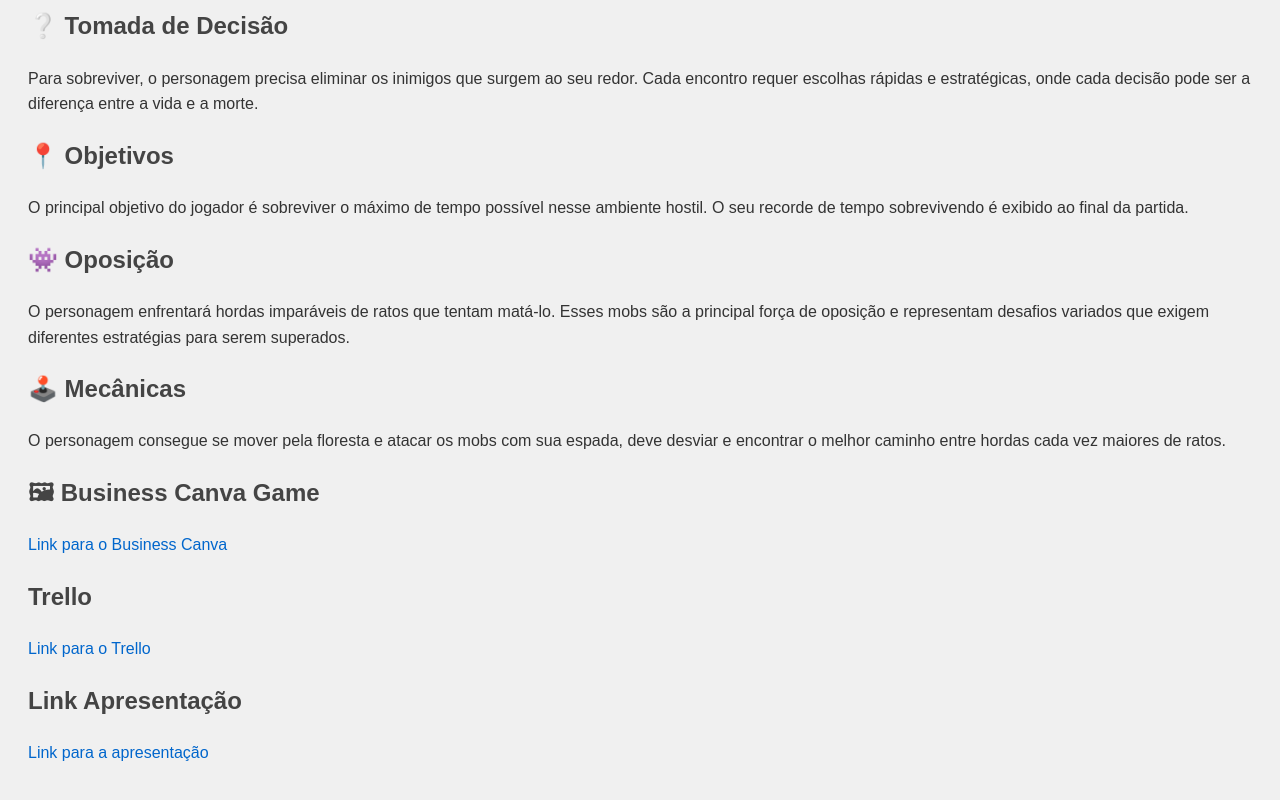
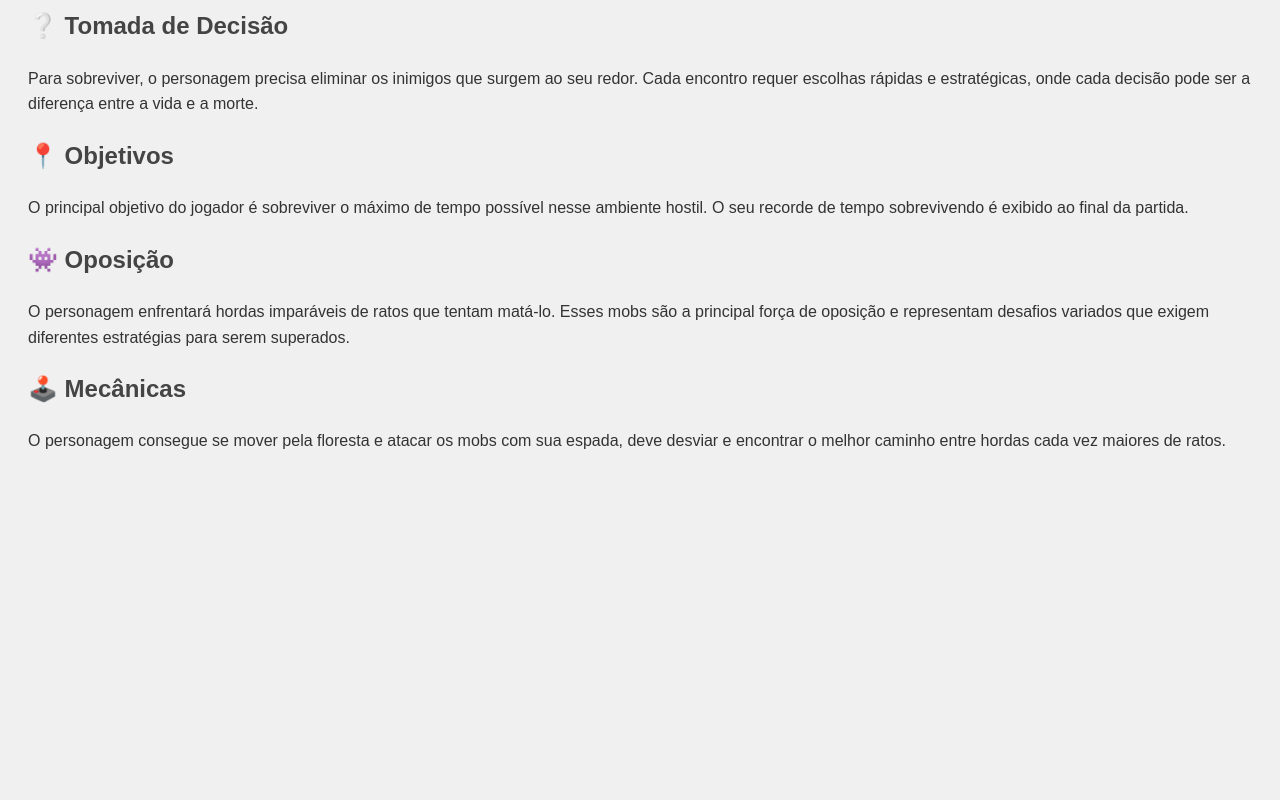
Before and after one commit to brunopdrocha/Just-Keep-Alive, a plain HTML site: page index.html in a window 1280 px wide. Shown: the part 601-1401 px from the top of the page. After the commit the page ends 1103 px from the top, so only its background shows below. Drawn offline with Linux system fonts and the light colour scheme.

Commit message:
Ajuste no HTML

```diff
--- a/index.html
+++ b/index.html
@@ -90,23 +90,6 @@
             melhor caminho entre hordas cada vez maiores de ratos.
         </p>
     </div>
-    <div class="section">
-        <h2>🖼 Business Canva Game</h2>
-        <a href="https://lucid.app/lucidspark/e6ced033-696b-4d8a-8113-961d6e9526dd/edit?viewport_loc=-16%2C2347%2C2457%2C1153%2C0_0&invitationId=inv_a51624d8-6469-46d2-a6c2-cbc99fc93f3a" target="_blank">
-            Link para o Business Canva
-        </a>
-    </div>
-    <div class="section">
-        <h2>Trello</h2>
-        <a href="https://trello.com/invite/b/66da33176235d2edd3a4676a/ATTI02deb265ee71f2baee8bca9db3125a457589B0DF/just-keep-alive-tasks" target="_blank">
-            Link para o Trello
-        </a>
-    </div>
-    <div class="section">
-        <h2>Link Apresentação</h2>
-        <a href="https://www.canva.com/design/DAGR5daR4qI/UX4r5yA7VP9128RMA15tFw/edit?utm_content=DAGR5daR4qI&utm_campaign=designshare&utm_medium=link2&utm_source=sharebutton" target="_blank">
-            Link para a apresentação
-        </a>
-    </div>
+
 </body>
 </html>
```
